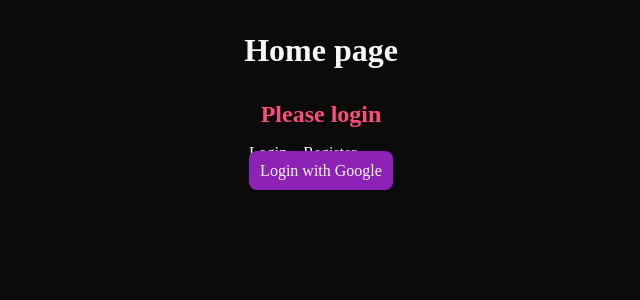
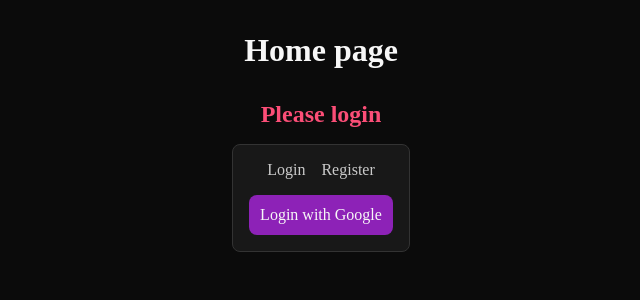
Before and after one commit to Dmitriy24S/rest-api-1-frontend, a Next.js app: page / in a window 1280 px wide. Shown: the top 300 px of the page, without its empty margins (319-959 px from the left). Built offline with nearby package versions, Linux system fonts and the light colour scheme; no server answers.

Commit message:
style: login options

```diff
--- a/src/pages/index.tsx
+++ b/src/pages/index.tsx
@@ -97,16 +97,21 @@ const Home: NextPage<{ fallbackData: User }> = ({ fallbackData }) => {
               gap: '1rem',
             }}
           >
-            <Link href='/login'>Login</Link>
-            <Link href='/register'>Register</Link>
+            <Link href='/login' className='login-link'>
+              Login
+            </Link>
+            <Link href='/register' className='login-link'>
+              Register
+            </Link>
           </div>
           <a
             href={getGoogleOAuthURL()}
-            style={{
-              backgroundColor: '#8d22b7',
-              padding: '0.7rem',
-              borderRadius: '8px',
-            }}
+            // style={{
+            //   backgroundColor: '#8d22b7',
+            //   padding: '0.7rem',
+            //   borderRadius: '8px',
+            // }}
+            className='link-google-login'
           >
             Login with Google
           </a>
--- a/src/styles/globals.css
+++ b/src/styles/globals.css
@@ -149,3 +149,39 @@ button {
   border-radius: 8px;
   cursor: pointer;
 }
+
+/* LOGIN OPTIONS */
+
+.login-options {
+  border: 1px solid rgb(51, 51, 51);
+  background-color: rgb(24, 24, 24);
+  border-radius: 8px;
+  padding: 1rem;
+  display: flex;
+  flex-direction: column;
+  gap: 1rem;
+  justify-content: center;
+  align-items: center;
+}
+
+.login-link {
+  display: block;
+  opacity: 0.8;
+  transition: opacity 75ms ease-out;
+}
+.login-link:hover,
+.login-link:focus-visible {
+  /* text-decoration: underline; */
+  opacity: 1;
+}
+
+.link-google-login {
+  background-color: #8d22b7;
+  padding: 0.7rem;
+  border-radius: 8px;
+  transition: background-color 75ms ease-out;
+}
+.link-google-login:hover,
+.link-google-login:focus-visible {
+  background-color: #9e2fca;
+}
```
